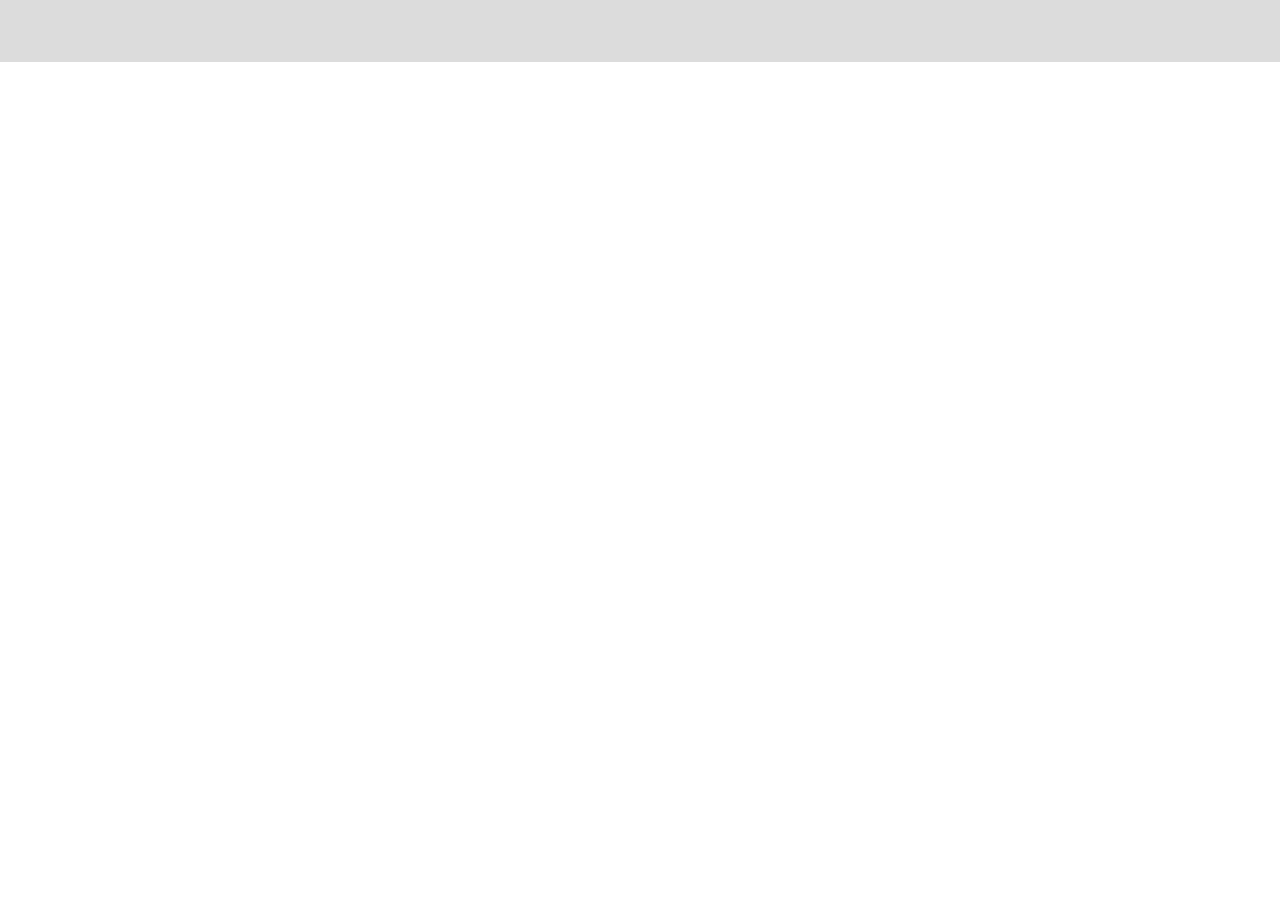
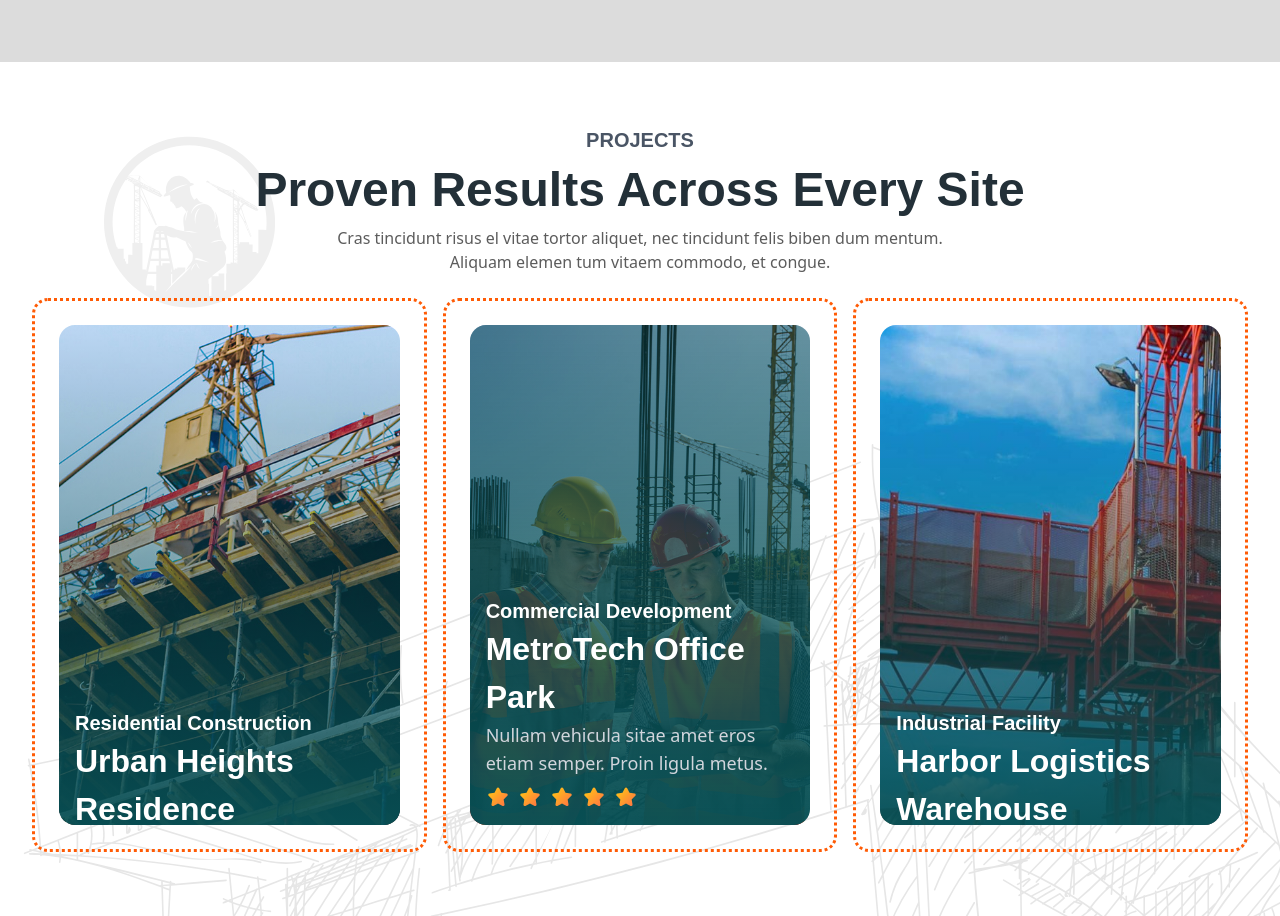
Before and after one commit to iaifrns/kevin-construction, a React (Vite) app: page / in a window 1280 px wide. Shown: the part 4666-5582 px from the top of the page. Before the commit the page ends 4728 px from the top, so only its background shows below. Built offline with nearby package versions, Linux system fonts and the light colour scheme.

Commit message:
finished the projects section

```diff
--- /dev/null
+++ b/src/components/Project.tsx
@@ -0,0 +1,68 @@
+const Project = ({
+  img,
+  title1,
+  title2,
+  desc,
+  active
+}: {
+  img: string;
+  title1: string;
+  title2: string;
+  desc: string;
+  active:boolean
+}) => {
+  const num = new Array(5).fill("");
+  return (
+    <div className="flex-1 border-dotted border-3 border-secondary p-6 rounded-2xl">
+      <div
+        className="w-full h-[500px] max-[1035px]:w-full max-[1035px]:h-[400px] max-[800px]:h-[300px] bg-cover bg-no-repeat rounded-2xl"
+        style={{ backgroundImage: `url(${img})` }}
+      >
+        <div className={`h-full w-full rounded-2xl ${active && 'bg-[rgb(8,80,85)]/50'} bg-gradient-to-t from-[rgb(8,80,85)]/95  hover:bg-[rgb(8,80,85)]/50 flex flex-col justify-end overflow-hidden`}>
+          <div className={`flex w-full h-fit p-4 flex-col ${!active && 'translate-y-28'} max-[1035px]:translate-0 hover:translate-0 transition-all duration-500 ease-out`}>
+            <p className="text-white font-poppins font-semibold max-[800px]:text-[14px] text-xl">
+              {title1}
+            </p>
+            <p className="text-white font-poppins font-bold text-[32px] max-[800px]:text-2xl">
+              {title2}
+            </p>
+            <p className="text-gray-300 text-lg max-[800px]:text-sm">{desc}</p>
+            <div className="gap-2 flex mt-2">
+              {num.map((_, ind) => (
+                <svg
+                  xmlns="http://www.w3.org/2000/svg"
+                  width="24"
+                  height="24"
+                  viewBox="0 0 16 16"
+                  key={"star-" + ind}
+                >
+                  <g fill="none">
+                    <path
+                      fill="url(#SVGKG1LDe8x)"
+                      d="M7.194 2.102a.9.9 0 0 1 1.614 0l1.521 3.082l3.401.494a.9.9 0 0 1 .5 1.535l-2.462 2.4l.581 3.387a.9.9 0 0 1-1.306.948L8.001 12.35l-3.042 1.6A.9.9 0 0 1 3.653 13l.58-3.387l-2.46-2.399a.9.9 0 0 1 .499-1.535l3.4-.494z"
+                    />
+                    <defs>
+                      <linearGradient
+                        id="SVGKG1LDe8x"
+                        x1="14.5"
+                        x2="1.125"
+                        y1="14.332"
+                        y2="1.72"
+                        gradientUnits="userSpaceOnUse"
+                      >
+                        <stop stop-color="#ff6f47" />
+                        <stop offset="1" stop-color="#ffcd0f" />
+                      </linearGradient>
+                    </defs>
+                  </g>
+                </svg>
+              ))}
+            </div>
+          </div>
+        </div>
+      </div>
+    </div>
+  );
+};
+
+export default Project;
--- /dev/null
+++ b/src/pages/home/components/Projects.tsx
@@ -0,0 +1,42 @@
+import Project from "../../../components/Project";
+import { images } from "../../../constants/images";
+
+const Projects = () => {
+  return (
+    <div className="w-full flex flex-col items-center justify-center">
+      <p className="font-poppins text-gray-600 font-bold text-xl">PROJECTS</p>
+      <p className="font-poppins text-titletext font-bold text-[48px] max-[800px]:text-3xl max-[800px]:text-center">
+        Proven Results Across Every Site
+      </p>
+      <p className="text-subtext text-center min-[1035px]:w-[50%] ">
+        Cras tincidunt risus el vitae tortor aliquet, nec tincidunt felis biben
+        dum mentum. Aliquam elemen tum vitaem commodo, et congue.
+      </p>
+      <div className="mt-6 flex justify-between w-full gap-4 max-[1035px]:flex-col">
+        <Project
+          img={images.ABOUT1}
+          title1="Residential Construction"
+          title2="Urban Heights Residence"
+          desc="Nullam vehicula sitae amet eros etiam semper. Proin ligula metus."
+          active ={false}
+        />
+        <Project
+          img={images.ABOUT2}
+          title1="Commercial Development"
+          title2="MetroTech Office Park"
+          desc="Nullam vehicula sitae amet eros etiam semper. Proin ligula metus."
+          active ={true}
+        />
+        <Project
+          img={images.HEROIMG}
+          title1="Industrial Facility"
+          title2="Harbor Logistics Warehouse"
+          desc="Nullam vehicula sitae amet eros etiam semper. Proin ligula metus."
+          active ={false}
+        />
+      </div>
+    </div>
+  );
+};
+
+export default Projects;
--- a/src/pages/home/index.tsx
+++ b/src/pages/home/index.tsx
@@ -9,6 +9,7 @@ import Services from "./components/Services";
 import Statistiques from "./components/Statistiques";
 import WhatWeDo from "./components/WhatWeDo";
 import WhyChooseUs from "./components/WhyChooseUs";
+import Projects from "./components/Projects";
 
 const HomePage = () => {
   return (
@@ -50,6 +51,9 @@ const HomePage = () => {
       <div className="w-full px-8 py-16 bg-[rgb(220,220,220)] flex flex-col items-center gap-6">
         <WhyChooseUs />
       </div>
+      <div className="px-8 py-16 flex flex-col items-center justify-center bg-white bg-fixed gap-8" style={{backgroundImage: `url(${images.BG1})`}}>
+        <Projects />
+      </div>
     </div>
   );
 };
```
